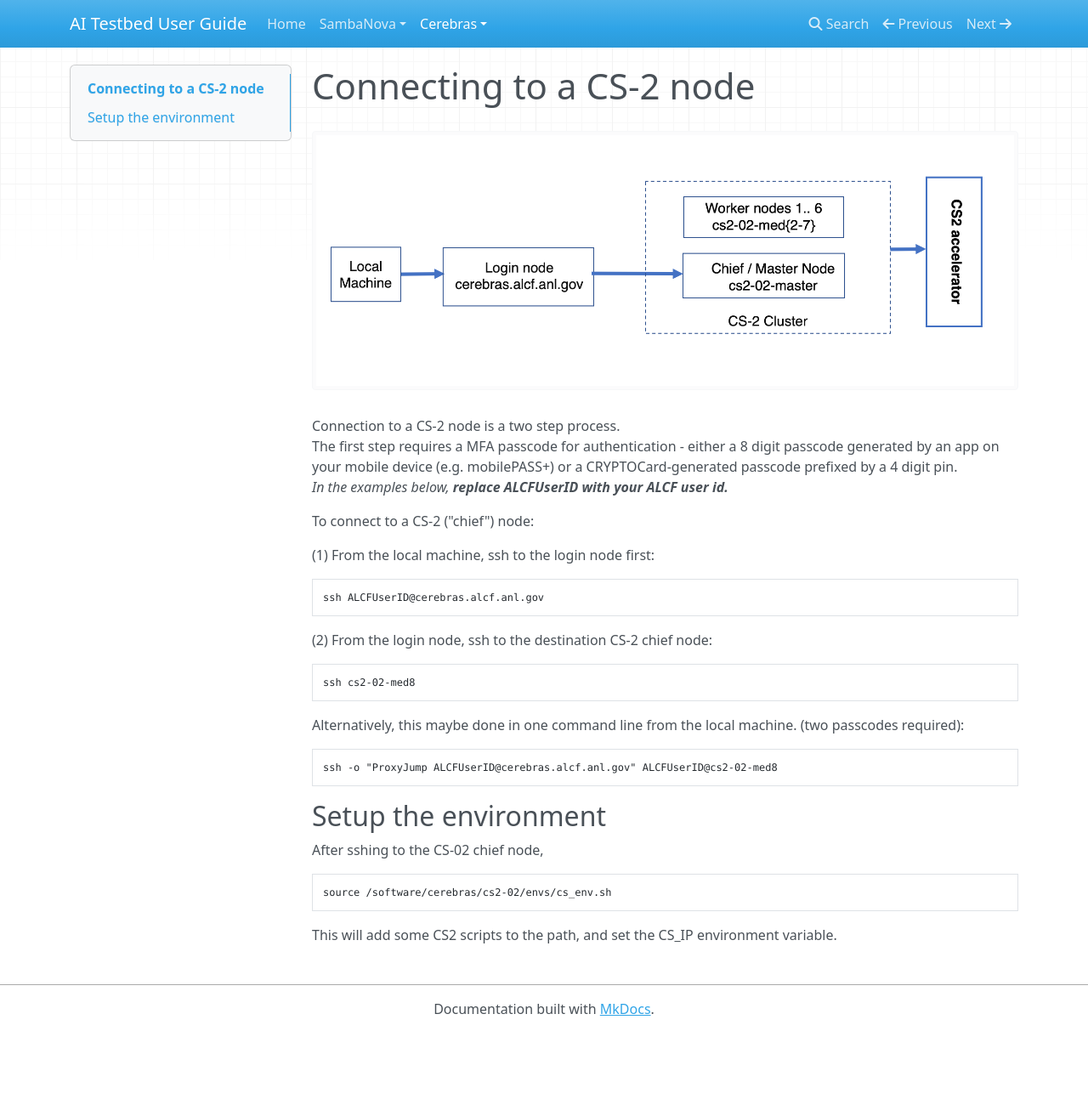
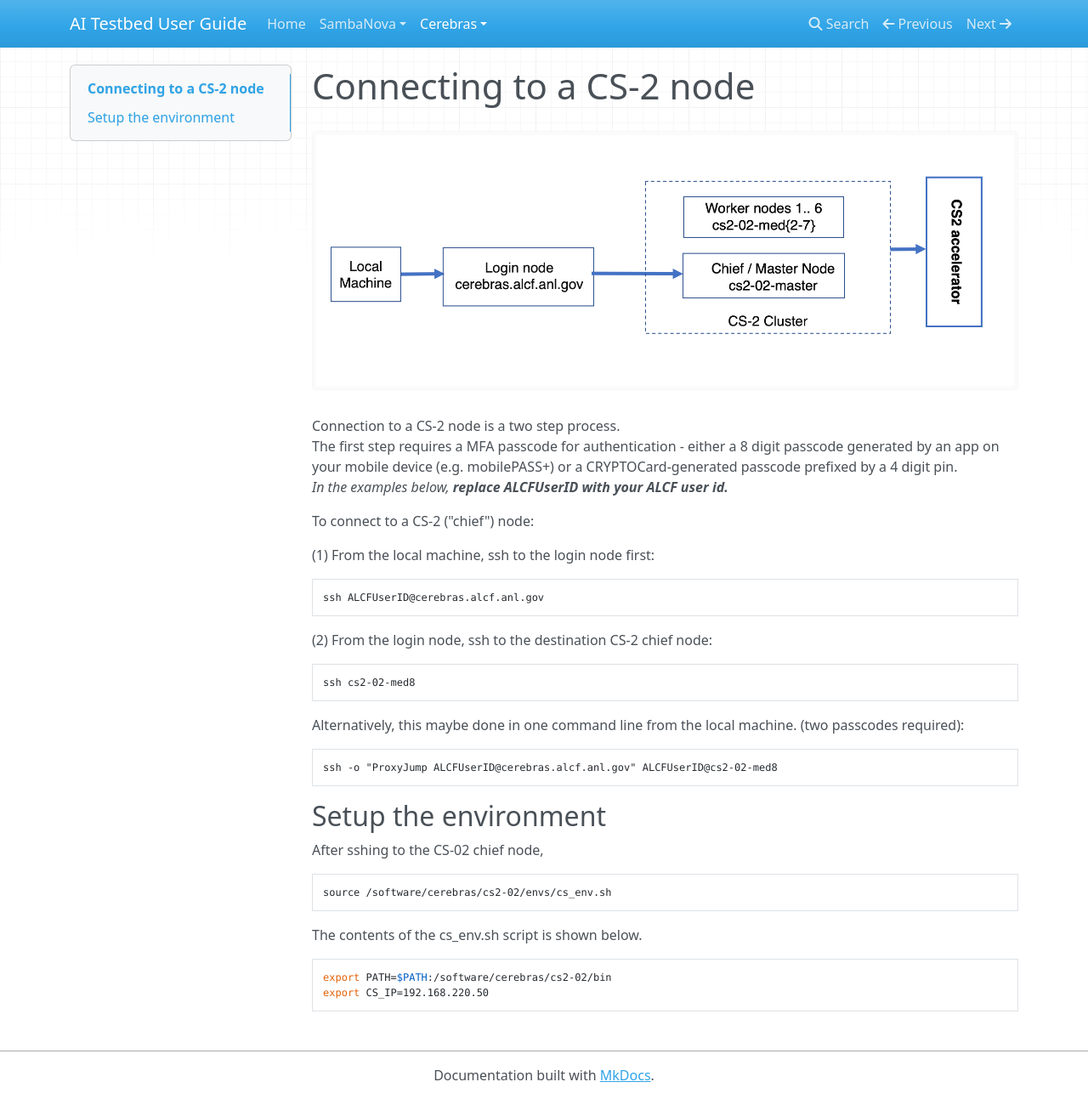
Before and after one commit to argonne-lcf/ai-testbed-userdocs, an MkDocs documentation site: the page built from docs/cerebras/Connect-to-a-CS-2-node.md, in a window 1280 px wide and 1293 px high. Shown: the whole window at 85% size. Built offline with MkDocs 1.6.1, drawn with Linux system fonts in a browser that asks for light colours; nearby versions of some CDN libraries.

Commit message:
minor nits

````diff
--- a/docs/cerebras/Connect-to-a-CS-2-node.md
+++ b/docs/cerebras/Connect-to-a-CS-2-node.md
@@ -31,4 +31,9 @@ After sshing to the CS-02 chief node,
 ```console
 source /software/cerebras/cs2-02/envs/cs_env.sh
 ```
-This will add some CS2 scripts to the path, and set the CS_IP environment variable.
+The contents of the cs_env.sh script is shown below.
+
+```bash
+export PATH=$PATH:/software/cerebras/cs2-02/bin
+export CS_IP=192.168.220.50
+```
````
Also changed, not shown: docs/cerebras/Steps-to-run-a-model-or-program.md (+1 -1 lines).
